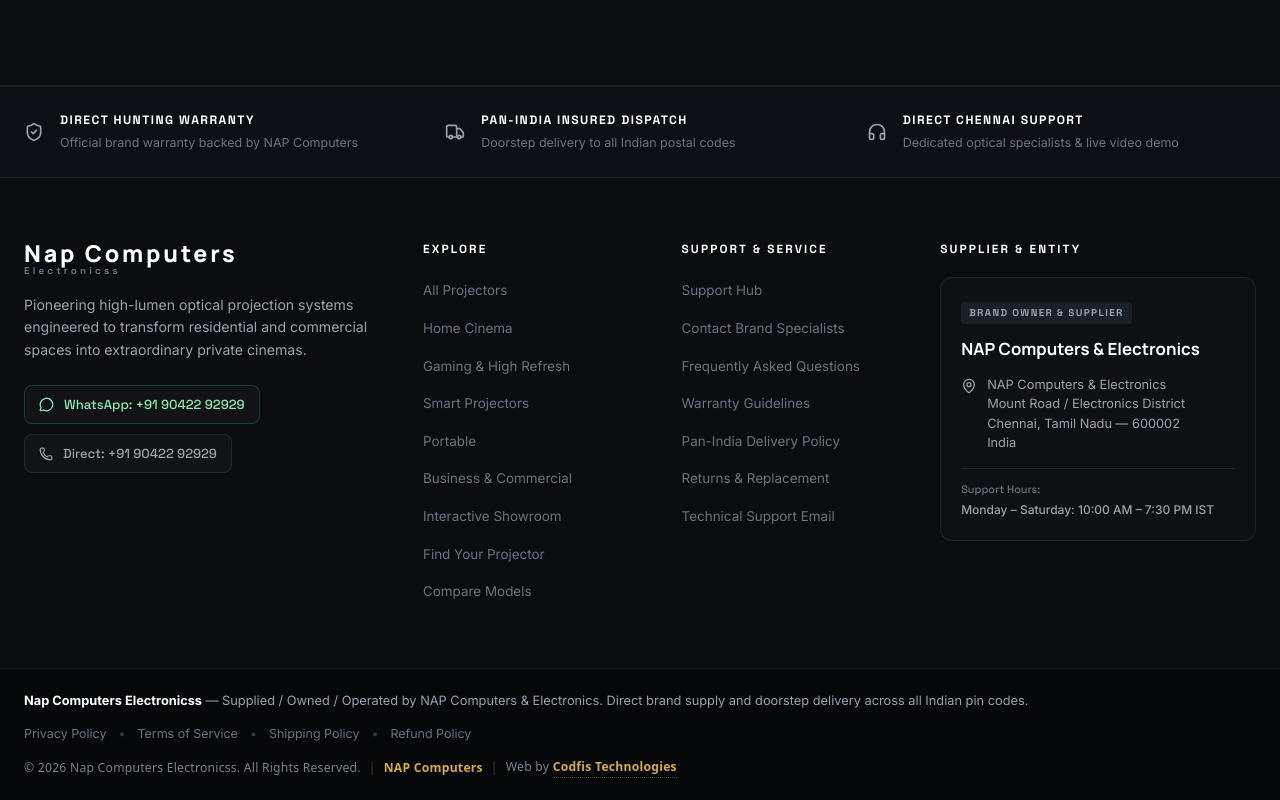
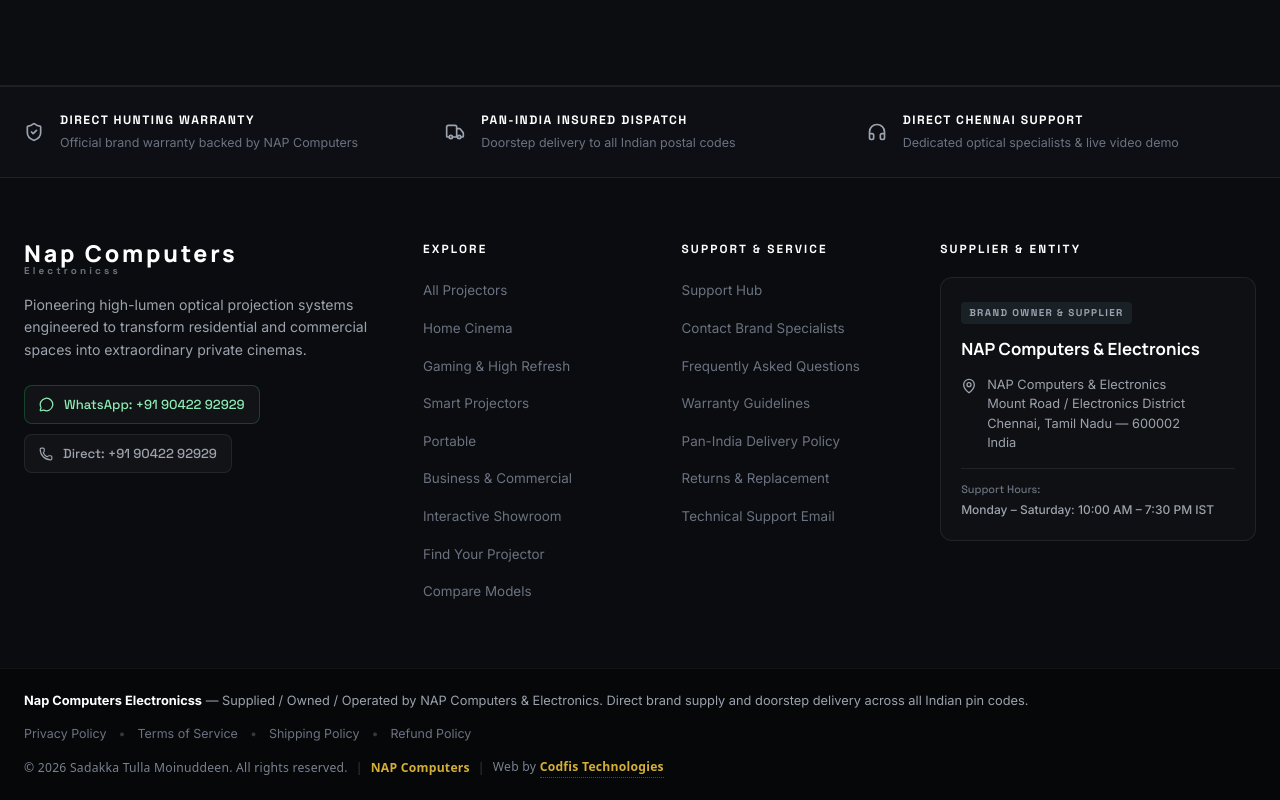
Before and after one commit to codfisconnect/Hunting-Projectors, a React (Vite) app in the folder frontend/: page / in a window 1280 px wide. Shown: the part 4540-5340 px from the top of the page. Built offline with nearby package versions, Linux system fonts and the light colour scheme; no server answers.

Commit message:
chore(footer): update copyright to Sadakka Tulla Moinuddeen

```diff
--- a/frontend/src/components/layout/Footer/Footer.tsx
+++ b/frontend/src/components/layout/Footer/Footer.tsx
@@ -142,7 +142,7 @@
           </div>
 
           <div className="copyright-text" aria-label="Copyright and ownership">
-            <span>© 2026 Nap Computers Electronicss. All Rights Reserved.</span>
+            <span>© 2026 Sadakka Tulla Moinuddeen. All rights reserved.</span>
             <span className="copyright-separator">|</span>
             <span className="footer-highlight-gold">NAP Computers</span>
             <span className="copyright-separator">|</span>
```
Also changed, not shown: 1 other file (tests, documents, lock files or other folders).
